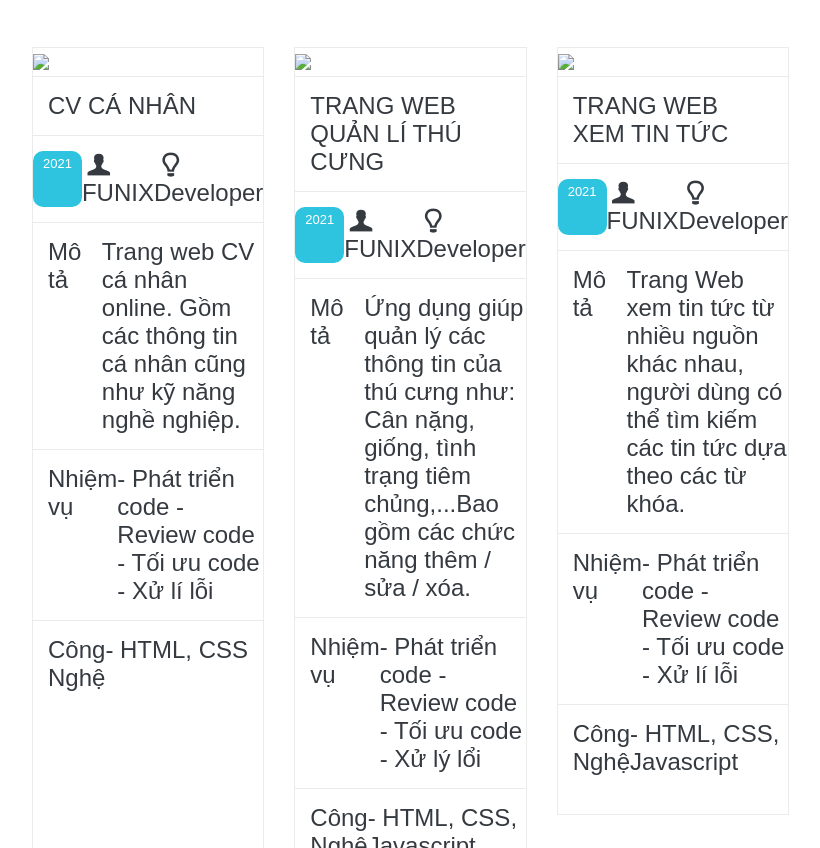
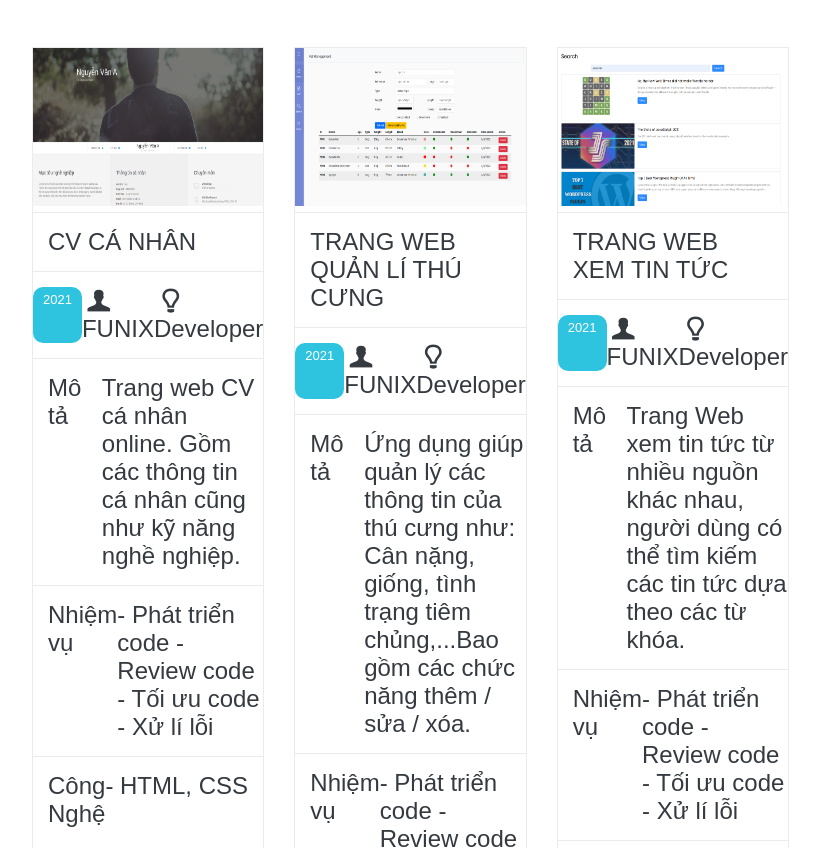
Before and after one commit to jackyangiv/jackyang, a plain HTML site: page index.html in a window 1280 px wide. Shown: the part 5376-6224 px from the top of the page, without its empty margins (268-1088 px from the left). Drawn offline with Linux system fonts and the light colour scheme; the site is published under a folder, as on GitHub Pages, so addresses that start at the root find nothing.

Commit message:
Update index.html

```diff
--- a/index.html
+++ b/index.html
@@ -275,7 +275,7 @@
       <h1 class="section-title">Dự án</h1>
       <div class="box-du-an">
         <div class="du-an-1">
-        <div><img src="/images/project_1.png"></div>
+        <div><img src="./project_1.png"></div>
         <div class="cv"> CV CÁ NHÂN</div>
         <div class="box-2021">
          <div class="highlight">2021</div>
@@ -293,7 +293,7 @@
         </div>
         <div class="du-an-2">
           <div class="du-an-1">
-            <div><img src="/images/project_2.png"></div>
+            <div><img src="./project_2.png"></div>
             <div class="cv"> TRANG WEB QUẢN LÍ THÚ CƯNG</div>
             <div class="box-2021">
              <div class="highlight">2021</div>
@@ -312,7 +312,7 @@
           </div>
         <div class="du-an-3">
             <div class="du-an-1">
-              <div><img src="/images/project_3.png"></div>
+              <div><img src="./project_3.png"></div>
               <div class="cv"> TRANG WEB XEM TIN TỨC</div>
               <div class="box-2021">
                <div class="highlight">2021</div>
```
